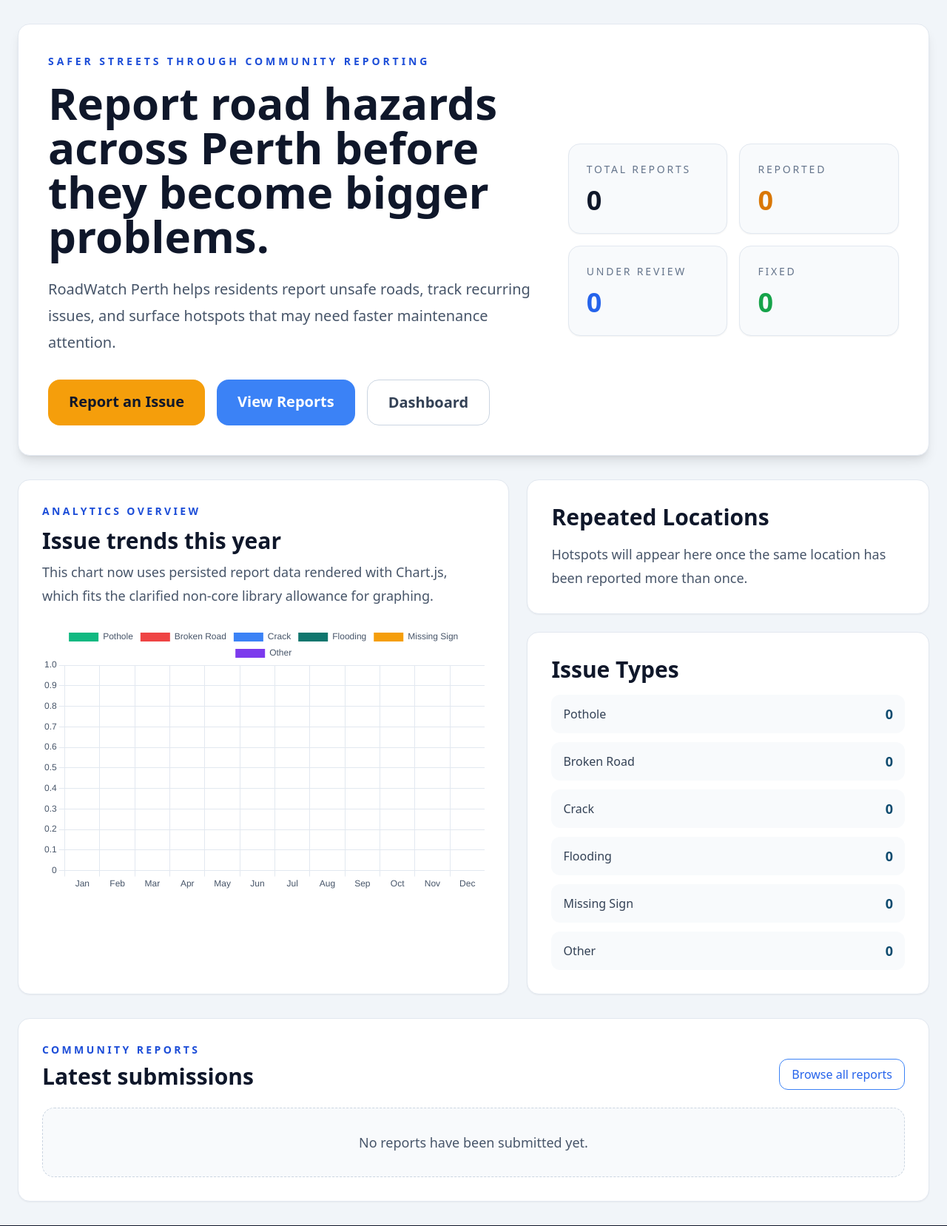
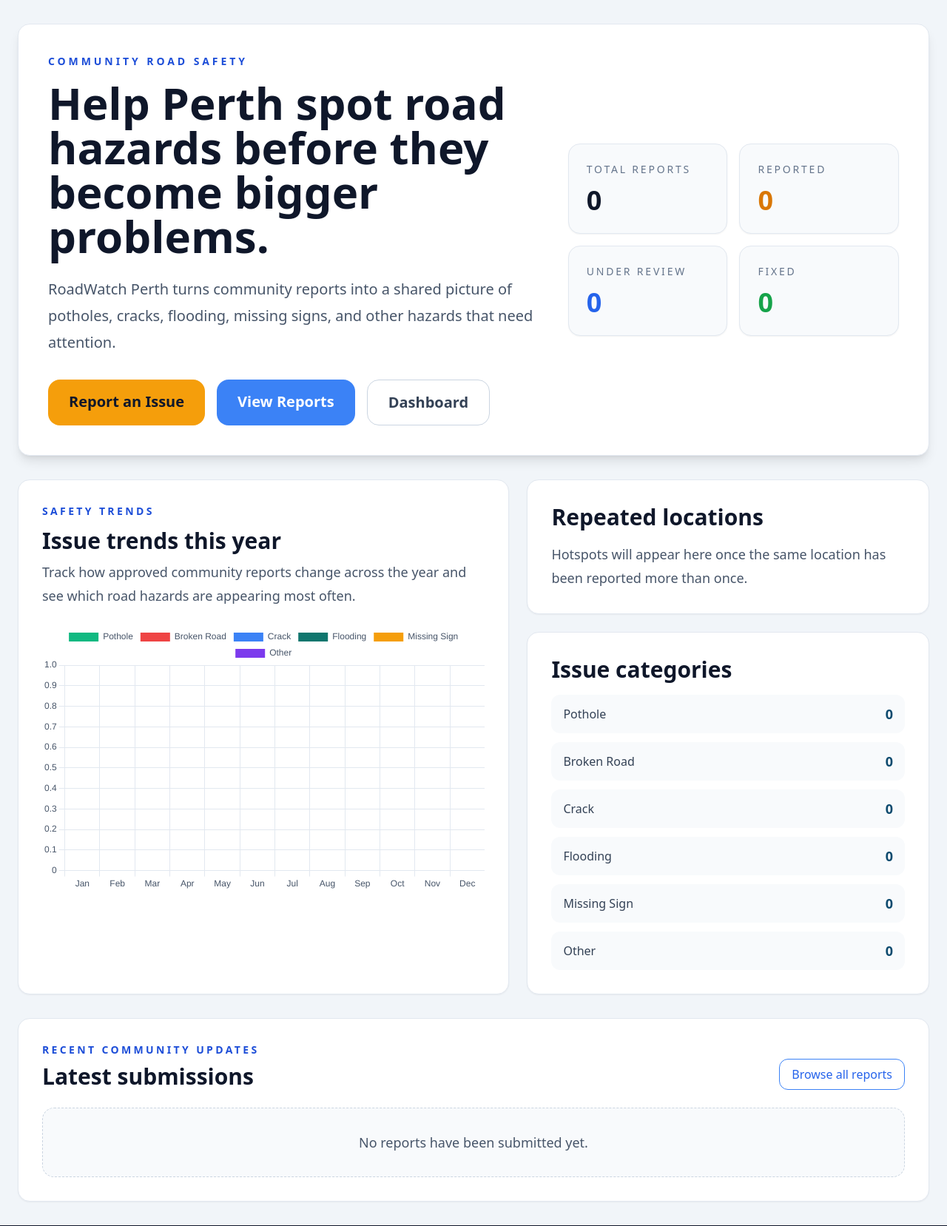
Before and after one commit to diptadg/roadwatch-perth, a Flask app: page / in a window 1280 px wide. Shown: the part 88-1745 px from the top of the page at 74% size. Run offline with Flask 3, Linux system fonts and the light colour scheme; data that the repository does not hold is empty; some libraries are stand-ins or nearby versions.

Commit message:
Polish home page road safety copy

```diff
--- a/templates/index.html
+++ b/templates/index.html
@@ -6,11 +6,11 @@
   <section class="mb-8 rounded-2xl border border-slate-200 dark:border-slate-700 bg-white dark:bg-slate-800 p-5 shadow-lg sm:p-8 md:p-10">
     <div class="grid gap-8 lg:grid-cols-[1.2fr,0.8fr] lg:items-center">
       <div>
-        <p class="mb-4 text-sm font-bold uppercase tracking-[0.28em] text-blue-700 dark:text-blue-300">Safer Streets Through Community Reporting</p>
-        <h1 class="mb-6 text-4xl font-bold leading-tight text-slate-900 dark:text-slate-100 sm:text-5xl md:text-6xl">Report road hazards across Perth before they become bigger problems.</h1>
+        <p class="mb-4 text-sm font-bold uppercase tracking-[0.28em] text-blue-700 dark:text-blue-300">Community Road Safety</p>
+        <h1 class="mb-6 text-4xl font-bold leading-tight text-slate-900 dark:text-slate-100 sm:text-5xl md:text-6xl">Help Perth spot road hazards before they become bigger problems.</h1>
         <p class="mb-8 max-w-3xl text-xl leading-9 text-slate-600 dark:text-slate-300">
-          RoadWatch Perth helps residents report unsafe roads, track recurring issues,
-          and surface hotspots that may need faster maintenance attention.
+          RoadWatch Perth turns community reports into a shared picture of potholes,
+          cracks, flooding, missing signs, and other hazards that need attention.
         </p>
         <div class="flex flex-wrap gap-4">
           <a href="{{ url_for('reports.create_report') }}" class="rounded-2xl bg-amber-500 dark:bg-amber-400 px-7 py-4 text-xl font-semibold text-slate-900 no-underline hover:bg-amber-400">Report an Issue</a>
@@ -42,9 +42,9 @@
 
   <section class="mb-8 grid gap-6 lg:grid-cols-[1.1fr,0.9fr]">
     <div class="rounded-2xl border border-slate-200 dark:border-slate-700 bg-white dark:bg-slate-800 p-5 shadow-sm sm:p-8">
-      <p class="mb-3 text-sm font-bold uppercase tracking-[0.24em] text-blue-700 dark:text-blue-300">Analytics Overview</p>
+      <p class="mb-3 text-sm font-bold uppercase tracking-[0.24em] text-blue-700 dark:text-blue-300">Safety Trends</p>
       <h2 class="mb-2 text-2xl font-bold text-slate-900 dark:text-slate-100 sm:text-3xl">Issue trends this year</h2>
-      <p class="mb-6 text-lg leading-8 text-slate-600 dark:text-slate-300">This chart now uses persisted report data rendered with Chart.js, which fits the clarified non-core library allowance for graphing.</p>
+      <p class="mb-6 text-lg leading-8 text-slate-600 dark:text-slate-300">Track how approved community reports change across the year and see which road hazards are appearing most often.</p>
 
       <div class="relative h-[280px] sm:h-[360px]">
         <canvas id="homepageChart"></canvas>
@@ -53,12 +53,12 @@
 
     <div class="space-y-6">
       <div class="rounded-2xl border border-slate-200 dark:border-slate-700 bg-white dark:bg-slate-800 p-5 shadow-sm sm:p-8">
-        <h2 class="mb-4 text-2xl font-bold text-slate-900 dark:text-slate-100 sm:text-3xl">Repeated Locations</h2>
+        <h2 class="mb-4 text-2xl font-bold text-slate-900 dark:text-slate-100 sm:text-3xl">Repeated locations</h2>
         {% include "_hotspot_list.html" %}
       </div>
 
       <div class="rounded-2xl border border-slate-200 dark:border-slate-700 bg-white dark:bg-slate-800 p-5 shadow-sm sm:p-8">
-        <h2 class="mb-4 text-2xl font-bold text-slate-900 dark:text-slate-100 sm:text-3xl">Issue Types</h2>
+        <h2 class="mb-4 text-2xl font-bold text-slate-900 dark:text-slate-100 sm:text-3xl">Issue categories</h2>
         <div class="space-y-3">
           {% for issue_type, count in issue_counts.items() %}
             <div class="flex items-center justify-between rounded-xl bg-slate-50 dark:bg-slate-900 px-4 py-3">
@@ -74,7 +74,7 @@
   <section class="rounded-2xl border border-slate-200 dark:border-slate-700 bg-white dark:bg-slate-800 p-5 shadow-sm sm:p-8">
     <div class="mb-6 flex flex-wrap items-end justify-between gap-4">
       <div>
-        <p class="mb-2 text-sm font-bold uppercase tracking-[0.24em] text-blue-700 dark:text-blue-300">Community Reports</p>
+        <p class="mb-2 text-sm font-bold uppercase tracking-[0.24em] text-blue-700 dark:text-blue-300">Recent Community Updates</p>
         <h2 class="text-2xl font-bold text-slate-900 dark:text-slate-100 sm:text-3xl">Latest submissions</h2>
       </div>
       <a href="{{ url_for('reports.list_reports') }}" class="rounded-xl border border-blue-500 px-4 py-2 font-medium text-blue-600 dark:text-blue-300 no-underline hover:bg-blue-50 dark:hover:bg-blue-900">Browse all reports</a>
```
